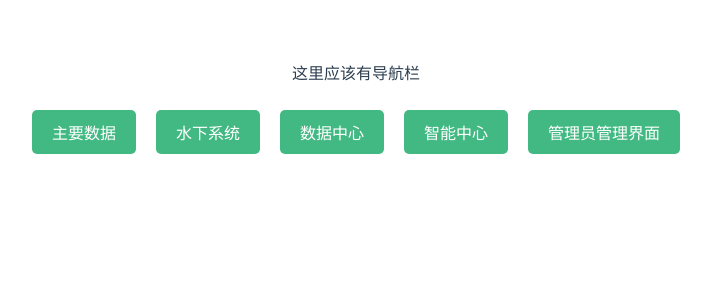
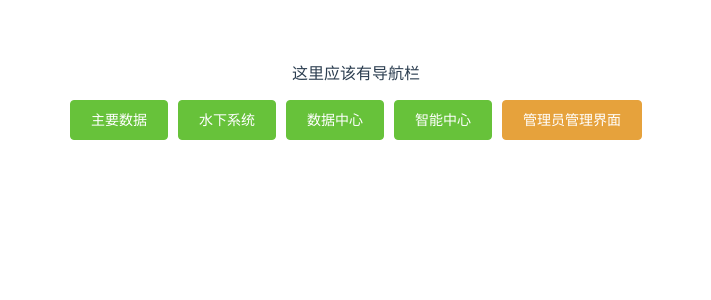
Before and after one commit to yuyumou/NKU-SE, a Vue app in the folder frontend/: page /home in a window 1280 px wide. Shown: the top 300 px of the page, without its empty margins (284-995 px from the left). Built offline with nearby package versions, Linux system fonts and the light colour scheme; sample sign-in values are in the browser's storage.

Commit message:
better ui 2.0

```diff
--- a/frontend/src/components/user/Home.vue
+++ b/frontend/src/components/user/Home.vue
@@ -2,11 +2,11 @@
   <div class="guide">
       <p>这里应该有导航栏</p>
       <div v-if="isLoggedIn" class="navigation">
-      <button @click="redirectTo('main-data')">主要数据</button>
-      <button @click="redirectTo('underwater-system')">水下系统</button>
-      <button @click="redirectTo('data-center')">数据中心</button>
-      <button @click="redirectTo('intelligence-center')">智能中心</button>
-      <button v-if="isAdmin" @click="redirectTo('admin-management')">管理员管理界面</button>
+          <el-button @click="redirectTo('main-data')" type="success">主要数据</el-button>
+          <el-button @click="redirectTo('underwater-system')" type="success">水下系统</el-button>
+          <el-button @click="redirectTo('data-center')" type="success">数据中心</el-button>
+          <el-button @click="redirectTo('intelligence-center')" type="success">智能中心</el-button>
+          <el-button v-if="isAdmin" @click="redirectTo('admin-management')" type="warning">管理员管理界面</el-button>
       </div>
       <div v-else class="auth-buttons">
           <p>请登录以访问系统</p>
@@ -15,7 +15,10 @@
   </div>
 </template>
 
+
 <script>
+import { Button, MessageBox } from 'element-ui'
+
 export default {
   name: 'Home',
   data () {
@@ -41,7 +44,7 @@ export default {
   box-shadow: 0 4px 8px rgba(0,0,0,0.1);
   text-align: center;
 }
-h1 {
+/* h1 {
   color: #333;
   margin-bottom: 20px;
 }
@@ -61,9 +64,9 @@ button {
 }
 button:hover {
   background-color: #369b7a;
-}
-.auth-buttons p, .navigation {
+} */
+/* .auth-buttons p, .navigation {
   color: #666;
   font-size: 14px;
-}
+} */
 </style>
--- a/frontend/src/components/user/UserHome.vue
+++ b/frontend/src/components/user/UserHome.vue
@@ -1,7 +1,7 @@
 <template>
   <div class="main">
-    <h1>可视化系统主页</h1>
-
+    <!-- <h1>可视化系统主页</h1> -->
+    <p>UserHome.vue: hello world!!!</p>
   </div>
 </template>
 
```
Lines whose indentation alone changed are shown as unchanged.
